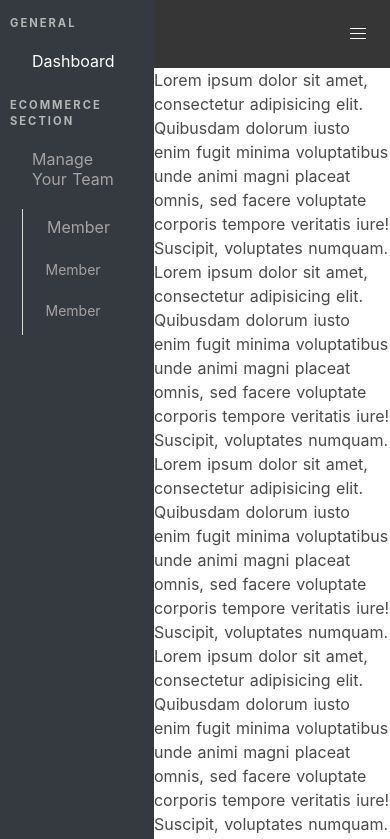
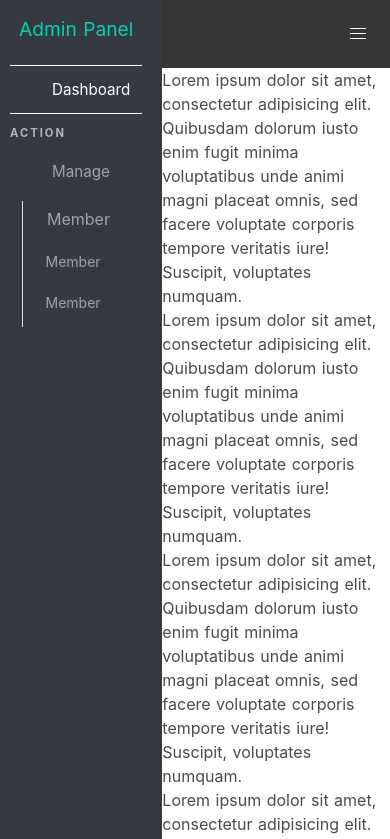
Before and after one commit to ashish336b/summerProject, a Nuxt app in the folder client/: page / in a window 390 px wide. Shown: the top 839 px of the page. Built offline with nearby package versions, Linux system fonts and the light colour scheme.

Commit message:
mobile responsive feature

```diff
--- a/client/assets/stylesheet/main.scss
+++ b/client/assets/stylesheet/main.scss
@@ -1,8 +1,7 @@
 @import "../../node_modules/bulma/sass/utilities/initial-variables.sass";
 @import "../../node_modules/bulma/bulma.sass";
 
-
-.main-body{
+.main-body {
   display: flex !important;
 }
 
@@ -14,24 +13,19 @@ nav .container {
   max-width: 95%;
 }
 
-nav .navbar-brand > a.navbar-item:hover {
-  background-color: transparent !important;
-  color: white;
+.sidebar {
+  width: 25%;
+  padding: 15px;
+  background-color: #343a40;
+}
+.sidebar .sidebar-heading > div {
+  font-size: 1.4rem;
+  padding-bottom: 5px;
 }
 
-nav .sidebar-burger {
-  margin-left: 50%;
-  font-size: 1.7rem;
-}
-
-nav .navbar-item > .title {
-  font-size: 1.25rem;
-}
-
-.sidebar {
-  width: 30%;
-  padding: 15px;
-  background-color: #343a40;
+.sidebar .divider {
+  border-top: 1px solid white;
+  width: 100%;
 }
 
 .sidebar .list svg {
@@ -67,19 +61,35 @@ nav .navbar-item > .title {
 .sidebar .list {
   display: flex;
   align-items: center;
-  width: 100%;
-  margin-left: auto;
-  margin-right: auto;
 }
 .sidebar .list span:nth-child(2) {
   padding-left: 10px;
-  padding-right: 3px;
 }
 
 @media only screen and (max-width: 480px) {
-  nav .sidebar-burger {
-    margin-left: 0%;
+  .sidebar {
+    width: 100%;
+    padding-left: 10px;
+    padding-right: 20px;
   }
+  .sidebar .sidebar-heading > div {
+    font-size: 1.2rem;
+    padding-bottom: 5px;
+  }
+  .sidebar .list {
+    display: block;
+  }
+  .sidebar .list span{
+    width: 100%;
+    font-size: 0.95rem;
+    margin-left: 10px;
+  }
+  .sidebar .list svg{
+    width: 100%;
+  }
+}
+
+@media only screen and (min-width: 480px) and (max-width: 768px) {
   .sidebar {
     width: 100%;
     padding-left: 10px;
@@ -87,29 +97,8 @@ nav .navbar-item > .title {
   }
 }
 
-@media only screen and (min-width: 480px) and (max-width: 768px) {
-  .sidebar {
-    width: 70%;
-    padding-left: 10px;
-    padding-right: 20px;
-  }
-  nav .sidebar-burger {
-    margin-left: 0%;
-  }
-}
-
 @media only screen and (min-width: 768px) and (max-width: 1024px) {
   .sidebar {
     width: 30%;
   }
-  nav .sidebar-burger {
-    margin-left: 10%;
-    font-size: 1.7rem;
-  }
-  .sidebar .menu-label {
-    font-size: 0.5rem;
-    letter-spacing: 1px;
-    text-align: center;
-    color: hsl(0, 0%, 71%);
-  }
 }
--- a/client/components/sideNav.vue
+++ b/client/components/sideNav.vue
@@ -1,7 +1,10 @@
 <template>
   <div class="sidebar" id="sidebar">
+    <div class="sidebar-heading">
+      <div class="has-text-primary has-text-centered">Admin Panel</div>
+      <div class="divider mt-4"></div>
+    </div>
     <aside class="menu">
-      <p class="menu-label has-text-weight-bold">General</p>
       <ul class="menu-list">
         <li>
           <a class="active">
@@ -12,13 +15,14 @@
           </a>
         </li>
       </ul>
-      <p class="menu-label has-text-weight-bold">Ecommerce Section</p>
+      <div class="divider"></div>
+      <p class="menu-label has-text-weight-bold">Action</p>
       <ul class="menu-list">
         <li>
           <a class="custom-list-container">
             <div class="list">
               <span class="iconify" data-icon="ic:twotone-dashboard" data-inline="false"></span>
-              <span>Manage Your Team</span>
+              <span>Manage</span>
               <!-- <span class="iconify" data-icon="dashicons:arrow-down-alt2" data-inline="false"></span> -->
               <span class="iconify" data-icon="dashicons:arrow-right" data-inline="false"></span>
             </div>
```
